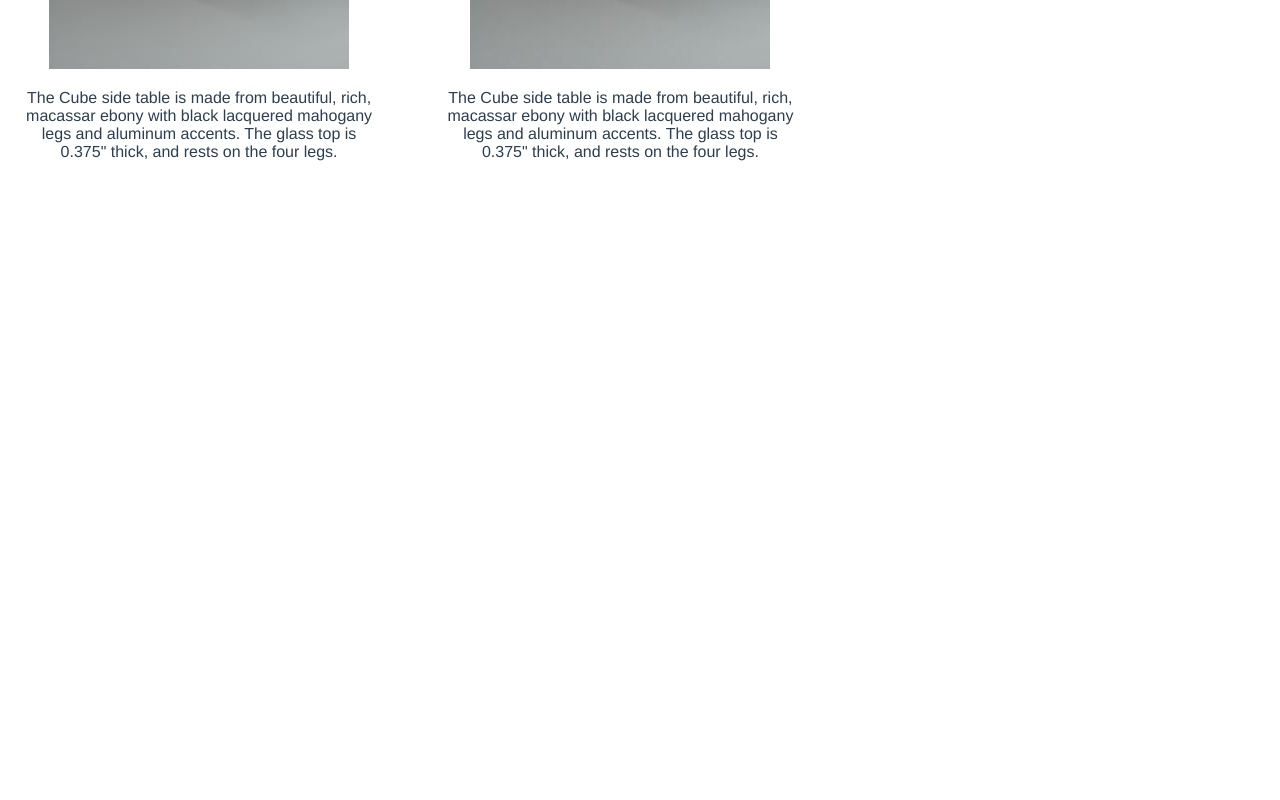
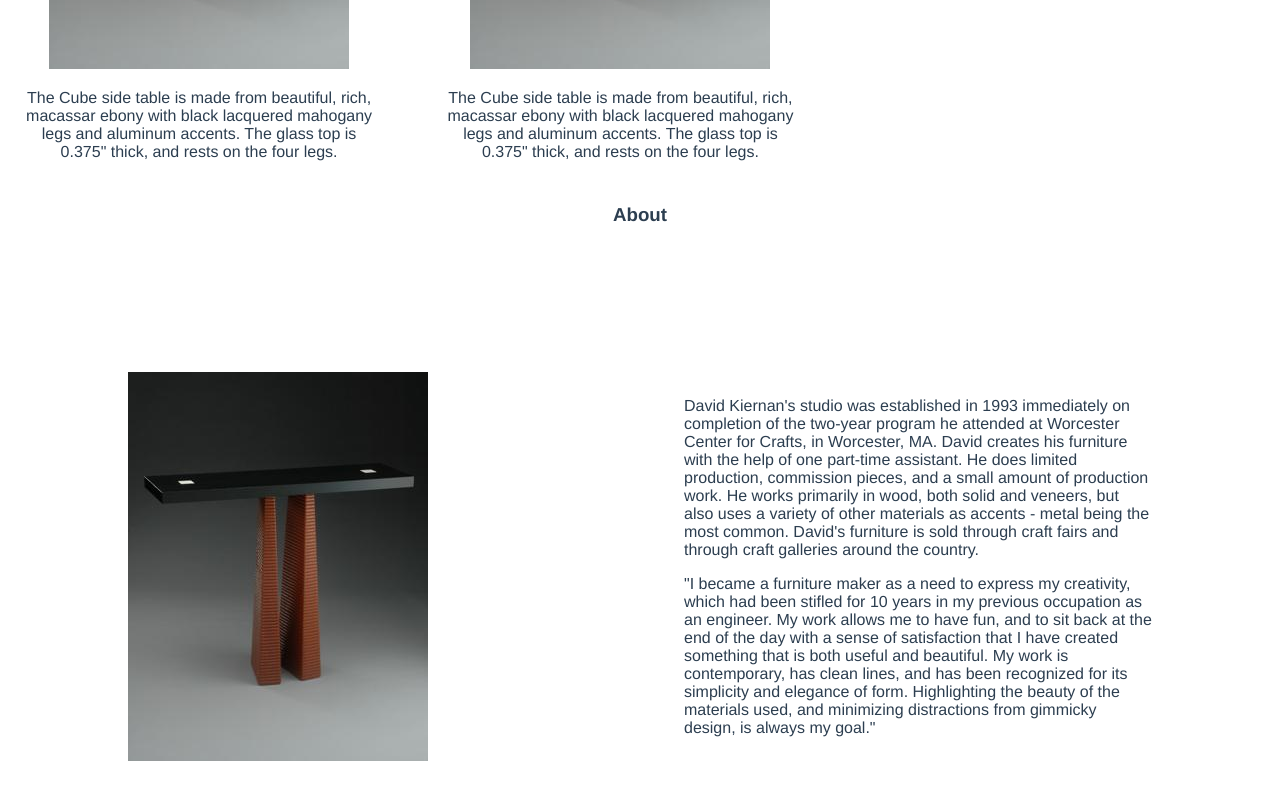
Before and after one commit to jkiernan12/dk-furniture-vue, a Vue app: page / in a window 1280 px wide. Shown: the part 1783-2583 px from the top of the page. Before the commit the page ends 1984 px from the top, so only its background shows below. Built offline with nearby package versions, Linux system fonts and the light colour scheme.

Commit message:
Add about section

```diff
--- a/src/App.vue
+++ b/src/App.vue
@@ -2,19 +2,22 @@
   <HeaderSection />
   <SplashSection />
   <PortfolioSection />
+  <AboutSection />
 </template>
 
 <script>
 import HeaderSection from './components/HeaderSection.vue'
 import SplashSection from './components/SplashSection.vue'
 import PortfolioSection from './components/PortfolioSection.vue'
+import AboutSection from './components/AboutSection.vue'
 
 export default {
   name: 'App',
   components: {
     HeaderSection,
     SplashSection,
-    PortfolioSection
+    PortfolioSection,
+    AboutSection
   }
 }
 </script>
--- /dev/null
+++ b/src/components/AboutSection.vue
@@ -0,0 +1,45 @@
+<template>
+  <section>
+    <h3>About</h3>
+      <div class="content-container">
+      <div class="image">
+        <img src="../assets/misc/MiniHall.jpeg" />
+      </div>
+      <div class="text">
+        <p>David Kiernan's studio was established in 1993 immediately on completion of the two-year program he attended at Worcester Center for Crafts, in Worcester, MA. David creates his furniture with the help of one part-time assistant. He does limited production, commission pieces, and a small amount of production work. He works primarily in wood, both solid and veneers, but also uses a variety of other materials as accents - metal being the most common. David's furniture is sold through craft fairs and through craft galleries around the country.
+
+</p>
+        <p>"I became a furniture maker as a need to express my creativity, which had been stifled for 10 years in my previous occupation as an engineer. My work allows me to have fun, and to sit back at the end of the day with a sense of satisfaction that I have created something that is both useful and beautiful. My work is contemporary, has clean lines, and has been recognized for its simplicity and elegance of form. Highlighting the beauty of the materials used, and minimizing distractions from gimmicky design, is always my goal."</p>
+      </div>
+    </div>
+  </section>
+</template>
+
+<script>
+export default {
+  name: 'AboutSection',
+}
+</script>
+
+<!-- Add "scoped" attribute to limit CSS to this component only -->
+<style lang="scss" scoped>
+section {
+  .content-container {
+    display: flex;
+    justify-content: space-evenly;
+    align-items: center;
+  }
+
+  .image {
+    display: flex;
+    justify-content: center;
+    align-items: center;
+    margin: 10%;
+  }
+
+  .text {
+    text-align: left;
+    margin: 10%;
+  }
+}
+</style>
```
